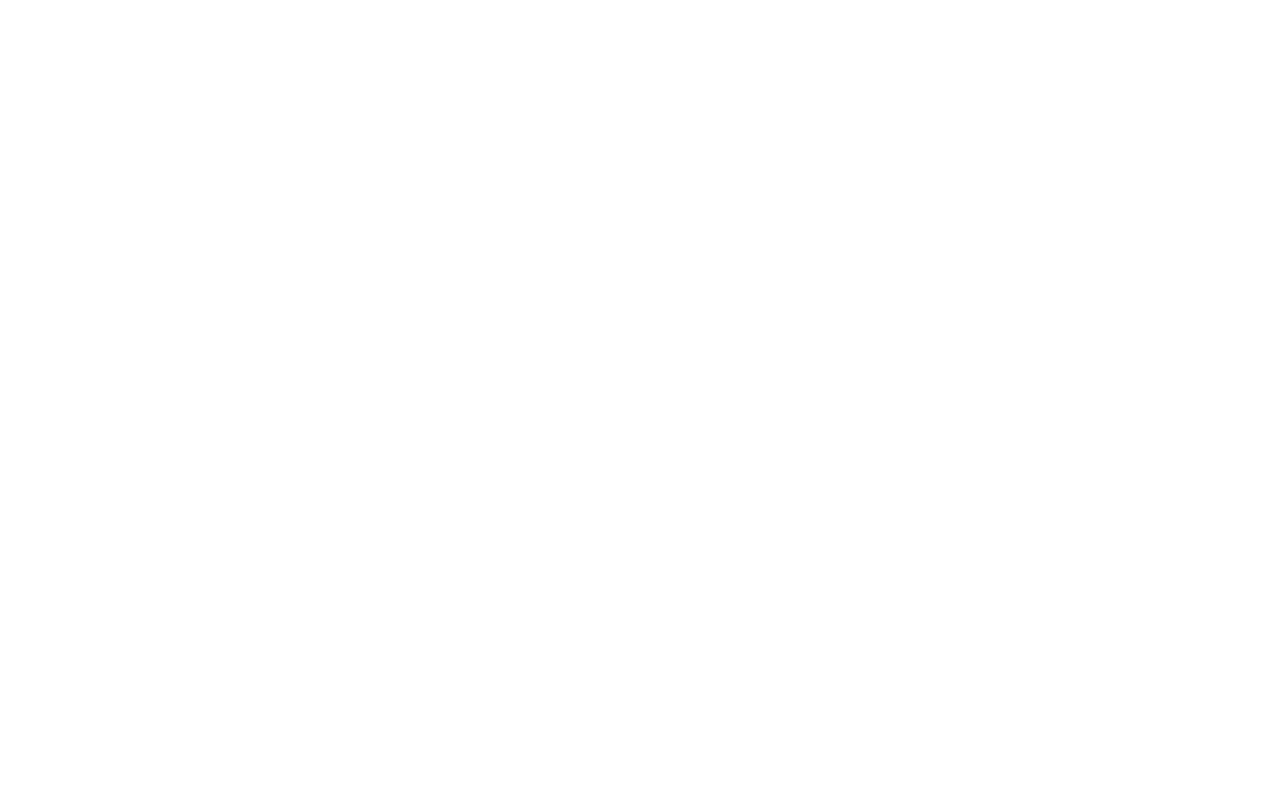
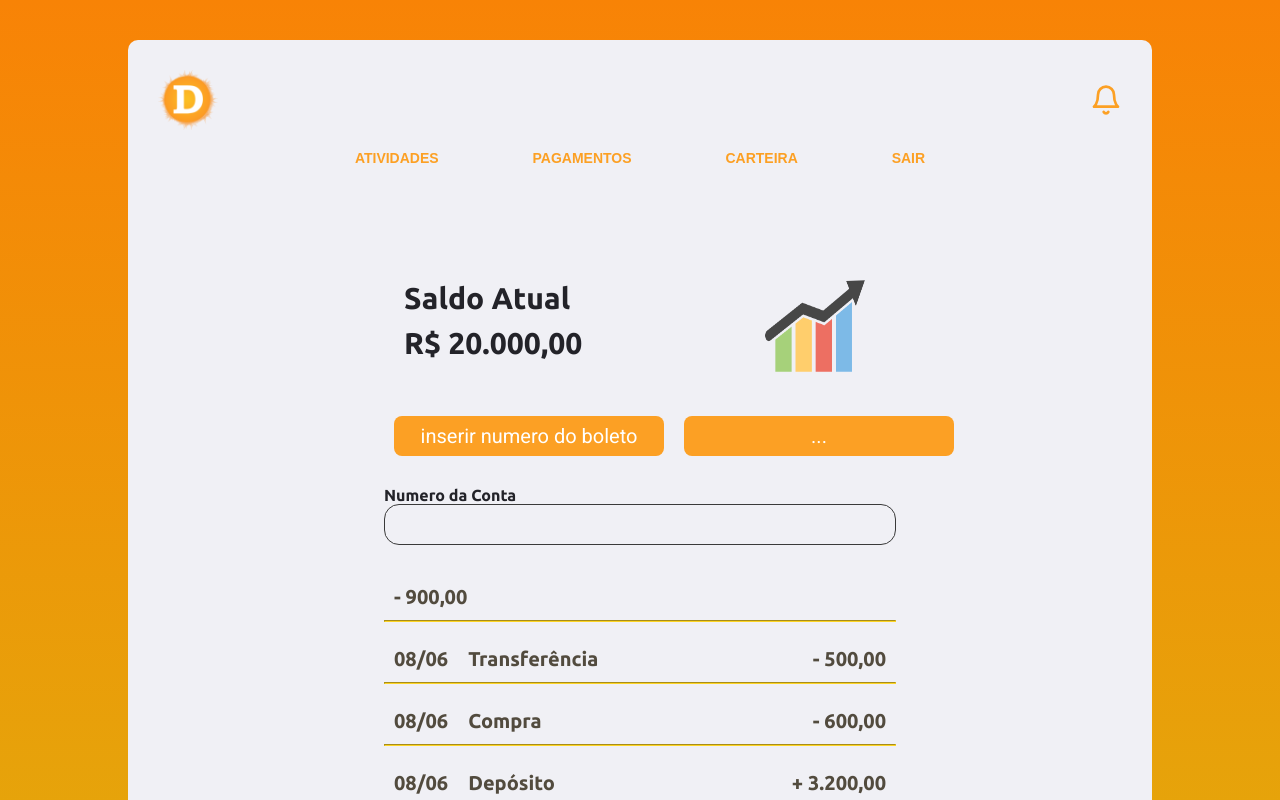
Before and after one commit to lucassgomes/diobank, a React (Create React App) app in the folder frontend/: page /pagamentos in a window 1280 px wide. Shown: the top 800 px of the page. Built offline with nearby package versions, Linux system fonts and the light colour scheme.

Commit message:
Primeiras etapas do pagamento

```diff
--- a/frontend/src/components/HeaderHome/index.tsx
+++ b/frontend/src/components/HeaderHome/index.tsx
@@ -14,8 +14,9 @@
 
       <nav className="site-nav">
         <ul>
-          <li className="active"><a href="#0">Atividades</a></li>
-          <li><a href="#0">Pagamentos</a></li>
+
+          <li><a href="#0">Atividades</a></li>
+          <li><a href="/pagamentos">Pagamentos</a></li>
           <li><a href="#0">Carteira</a></li>
           <li><a href="#0">Sair</a></li>
         </ul>
--- /dev/null
+++ b/frontend/src/components/Pagamentos/index.tsx
@@ -0,0 +1,93 @@
+import React from 'react';
+import { Link } from 'react-router-dom';
+import Logo from '../../assets/img/grafic.png';
+
+import './styles.scss';
+import HeaderHome from '../HeaderHome';
+
+const Pagamentos = () => {
+
+  return (
+    <>
+    <div className="background">
+    <HeaderHome />
+    <h2 className="user"></h2>
+      <div className="box">
+        <div className="box2">
+        <div className="saldo">
+          <p>Saldo Atual</p>
+          <p>R$ 20.000,00</p>
+        </div>
+
+        <div className="box3">
+          <Link to="/">
+            <img src={Logo} alt=""/>
+          </Link>
+        </div>
+        </div>
+
+        <div className="recently">
+          <div className="button1">
+            <button type="submit">inserir numero do boleto</button>
+            {/* <button type="submit">Exportar</button> */}
+          </div>
+
+          <div className="button2">
+            <button type="submit">...</button>
+          </div>
+        </div>
+
+        <div className="transactions">
+          <div className="user-box">
+            <label>Numero da Conta</label>
+            <input type="number" name="numeroConta" required/>
+          </div>
+
+            <div className="valueTrasactions">
+              <li>- 900,00</li>
+            </div>
+            <hr/>
+
+            <div className="subTransactions">
+            <div className="historyTransactions">
+              <li>08/06</li>
+              <li>Transferência</li>
+            </div>
+
+            <div className="valueTrasactions">
+              <li>- 500,00</li>
+            </div>
+            </div>
+            <hr/>
+
+            <div className="subTransactions">
+            <div className="historyTransactions">
+              <li>08/06</li>
+              <li>Compra</li>
+            </div>
+
+            <div className="valueTrasactions">
+              <li>- 600,00</li>
+            </div>
+            </div>
+            <hr/>
+
+            <div className="subTransactions">
+            <div className="historyTransactions">
+              <li>08/06</li>
+              <li>Depósito</li>
+            </div>
+
+            <div className="valueTrasactions">
+              <li>+ 3.200,00</li>
+            </div>
+            </div>
+            <hr/>
+        </div>
+      </div>
+      </div>
+    </>
+  );
+}
+
+export default Pagamentos;
--- /dev/null
+++ b/frontend/src/components/Pagamentos/styles.scss
@@ -0,0 +1,195 @@
+.user h2 {
+  display: flex;
+  flex-direction: row;
+  justify-content: center;
+  font-size: 30px;
+  width: 60vw;
+  margin: 0 auto;
+  margin-bottom: 20px;
+}
+
+.box {
+  width: 60vw;
+  height: 80vh;
+  padding: 20px;
+  margin:  0 auto;
+  top: 20px;
+  background: transparent;
+  border-radius: 10px;
+
+  @media screen and (max-width: 768px){
+    width: 300px;
+    height: 330px;
+    padding: 30px;
+  }
+}
+
+.box2 {
+  width: 40vw;
+  height: 20vh;
+  display: flex;
+  margin: 0 auto;
+  justify-content: space-between;
+  align-items: center;
+  background: transparent;
+  border-radius: 10px;
+
+  @media screen and (max-width: 768px){
+    width: 250px;
+    height: 50px;
+    flex-direction: column;
+  }
+}
+
+.box2 .saldo {
+  padding: 20px;
+
+  @media screen and (max-width: 768px){
+    padding: 5px;
+    height: 50px;
+   }
+}
+
+.box2 .saldo p {
+  font-size: 30px;
+  margin-bottom: 10px;
+  font-family: Ubuntu;
+
+  @media screen and (max-width: 768px){
+    font-size: 16px;
+    font-weight: bold;
+    margin-bottom: 5px;
+
+   }
+}
+
+
+.box3 {
+  padding: 10px;
+  display: flex;
+
+  @media screen and (max-width: 768px){
+    width: 250px;
+    height: 280px;
+    padding: 20px;
+}
+}
+
+.box3 img {
+  margin-right: 20px;
+  width: 8vw;
+  display: flex;
+  height: 20vh;
+
+  @media screen and (max-width: 768px){
+    display: none;
+  }
+}
+
+.recently {
+  width: 40vw;
+  margin: 0 auto;
+  display: flex;
+  justify-content: space-between;
+
+  @media screen and (max-width: 768px){
+    width: 250px;
+  }
+}
+
+.recently button {
+  width: 270px;
+  height: 40px;
+  margin: 10px;
+  font-size: 20px;
+  border-radius: 8px;
+  background: #FCA024;
+  outline: none;
+  border: none;
+  color: #FFFF;
+
+  @media screen and (max-width: 824px){
+    width: 60px;
+    height: 25px;
+    margin: 5px;
+    font-size: 12px;
+  }
+}
+
+hr {
+  border-color:#fcd424;
+  box-sizing:border-box;
+  width:100%;
+  height: 1px;
+  margin-bottom: 12px;
+  display: inline-block;
+}
+
+.transactions {
+  width: 40vw;
+  margin: 0 auto;
+  margin-top: 20px;
+  font-family: 'Ubuntu', sans-serif;
+
+  @media screen and (max-width: 768px){
+    width: 250px;
+  }
+}
+
+.subTransactions {
+  display: flex;
+  justify-content: space-between;
+}
+
+.historyTransactions {
+  display: flex;
+}
+
+.transactions li {
+  list-style: none;
+  padding: 10px;
+  color: rgba(34, 25, 6, 0.767);
+  font-size: 20px;
+
+  @media screen and (max-width: 768px){
+    padding: 4px;
+    font-size: 16px;
+  }
+}
+
+.valueTrasactions li {
+  margin-left: 18px;
+  }
+
+li:last-child {
+  margin-left: 0px;
+}
+
+button {
+  cursor: pointer;
+}
+
+input {
+  width: 100%;
+  padding: 10px;
+  font-size: 16px;
+  color:#3a3a3a;
+  margin-bottom: 30px;
+  border-radius: 15px;
+  border: 1px solid #3a3a3a;
+  outline: none;
+  background: transparent;
+}
+
+.background {
+  background-color: #F0F0F5!important;
+  width: 80vw;
+  height: 130vh;
+  margin: 40px auto;
+  padding: 30px;
+  border-radius: 10px;
+
+  @media screen and (max-width: 768px){
+    height: 90vh;
+  }
+}
--- a/frontend/src/routes.js
+++ b/frontend/src/routes.js
@@ -3,12 +3,14 @@
 
 import Home from './pages/Home';
 import LandingPage from './pages/LandingPage'
+import Pagamentos from './components/Pagamentos'
 
 export default function Routes() {
   return (
     <Switch>
       <Route path="/" exact component={LandingPage} />
       <Route path="/home" component={Home} />
+      <Route path="/pagamentos" component={Pagamentos} />
     </Switch>
   );
 }
--- a/frontend/src/routes.tsx
+++ b/frontend/src/routes.tsx
@@ -3,12 +3,14 @@
 
 import Home from './pages/Home';
 import LandingPage from './pages/LandingPage';
+import Pagamentos from './components/Pagamentos';
 
 const Routes = () => {
   return (
     <BrowserRouter>
     <Route component={LandingPage} path="/" exact/>
       <Route component={Home} path="/home" exact />
+      <Route component={Pagamentos} path="/pagamentos" exact />
     </BrowserRouter>
   );
 }
```
